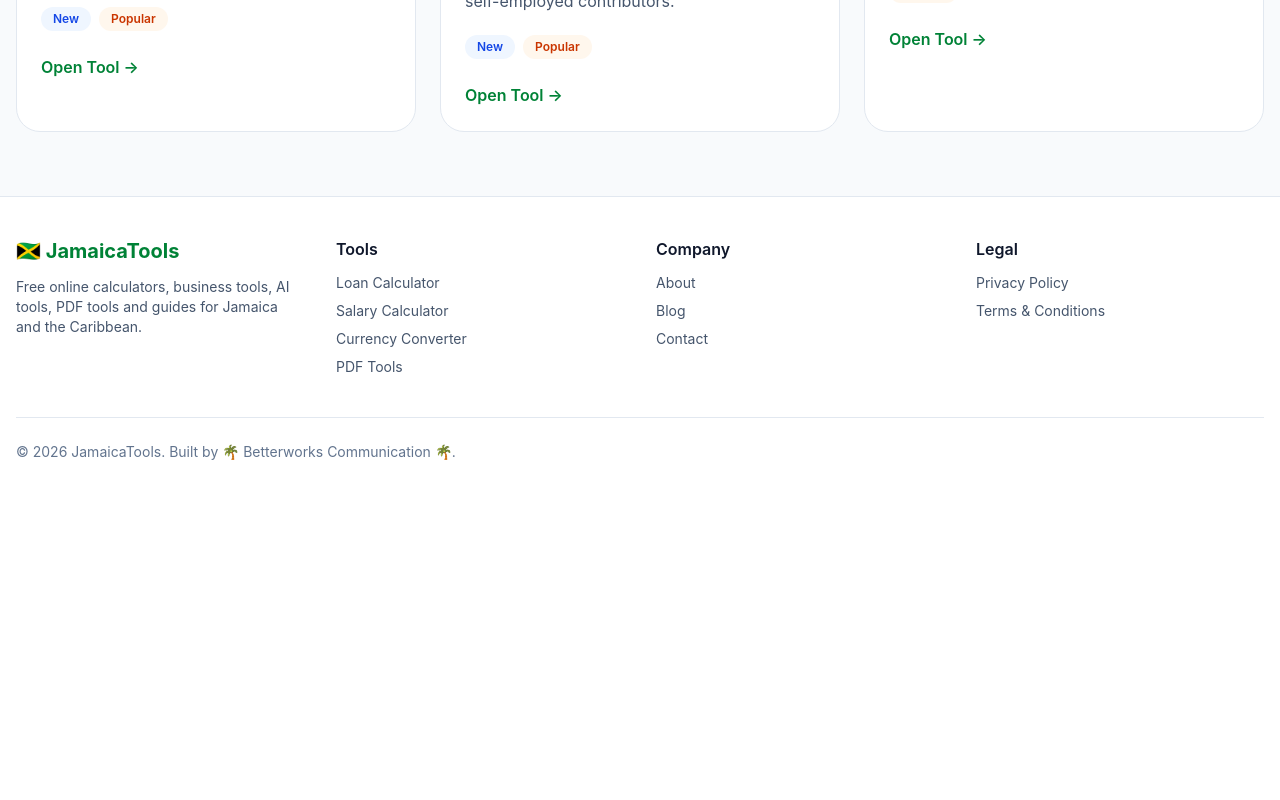
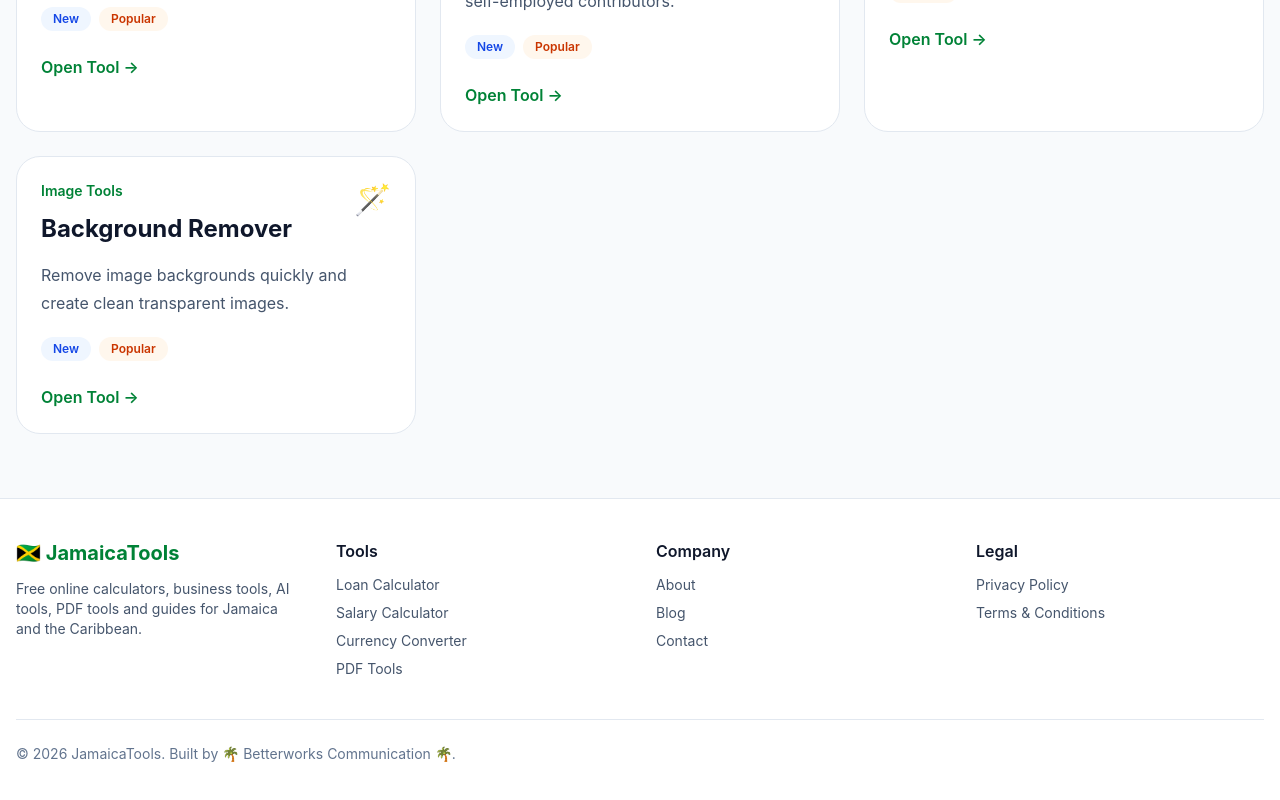
Before and after one commit to Movieslists02/jamaicatools, a React (Vite) app: page /tools in a window 1280 px wide. Shown: the part 937-1737 px from the top of the page. Before the commit the page ends 1439 px from the top, so only its background shows below. Built offline with nearby package versions, Linux system fonts and the light colour scheme.

Commit message:
feat: add background remover tool page

```diff
--- /dev/null
+++ b/src/components/tools/images/BackgroundRemover.jsx
@@ -0,0 +1,14 @@
+import ImageWorkspace from "./ImageWorkspace";
+
+function BackgroundRemover() {
+  return (
+    <ImageWorkspace
+      title="Background Remover"
+      headerTitle="🪄 AI Background Remover"
+      headerSubtitle="Upload an image and prepare it for background removal."
+      actionLabel="Remove Background"
+    />
+  );
+}
+
+export default BackgroundRemover;
--- a/src/data/tools.js
+++ b/src/data/tools.js
@@ -149,15 +149,43 @@ const tools = [
     keywords: [
       "bmi",
       "health",
-      "weight"
+      "weight",
     ],
     seoTitle: "BMI Calculator",
     seoDescription:
       "Check your Body Mass Index online.",
     relatedTools: [
-      "age-calculator"
-    ]
-  }
+      "age-calculator",
+    ],
+  },
+
+  {
+    id: 7,
+    slug: "background-remover",
+    title: "Background Remover",
+    category: "Image Tools",
+    description:
+      "Remove image backgrounds quickly and create clean transparent images.",
+    icon: "🪄",
+    featured: true,
+    popular: true,
+    new: true,
+    keywords: [
+      "background remover",
+      "remove image background",
+      "transparent background",
+      "image editing",
+      "png",
+    ],
+    seoTitle: "Free Background Remover | JamaicaTools",
+    seoDescription:
+      "Remove image backgrounds online and create transparent PNG images with JamaicaTools.",
+    relatedTools: [
+      "image-compressor",
+      "image-converter",
+      "image-resizer",
+    ],
+  },
 ];
 
 export default tools;
--- a/src/pages/ToolDetails.jsx
+++ b/src/pages/ToolDetails.jsx
@@ -7,6 +7,7 @@ import NISCalculator from "../components/calculators/NISCalculator";
 import SalaryCalculator from "../components/calculators/SalaryCalculator";
 import BMICalculator from "../components/calculators/BMICalculator";
 import tools from "../data/tools";
+import BackgroundRemover from "../components/tools/images/BackgroundRemover";
 
 const toolComponents = {
   "loan-calculator": LoanCalculator,
@@ -15,6 +16,7 @@ const toolComponents = {
   "currency-converter": CurrencyConverter,
   "nis-calculator": NISCalculator,
   "bmi-calculator": BMICalculator,
+  "background-remover": BackgroundRemover,
 };
 
 function ToolDetails() {
```
